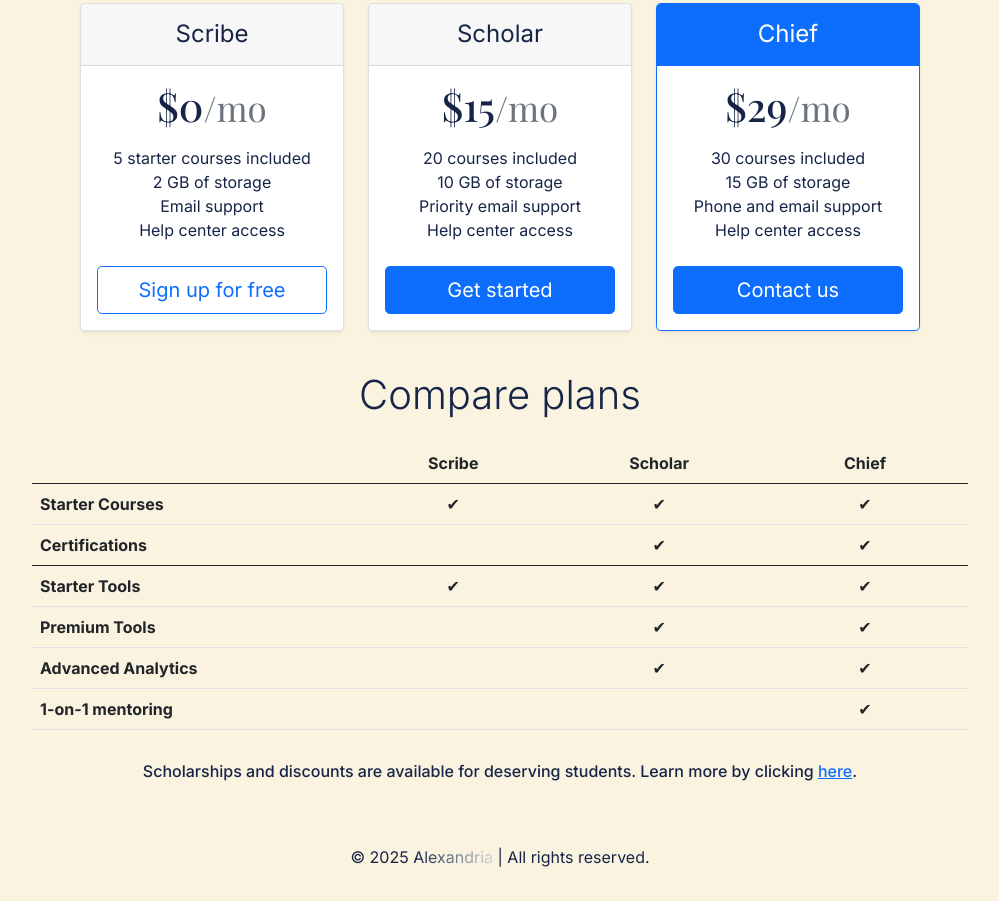
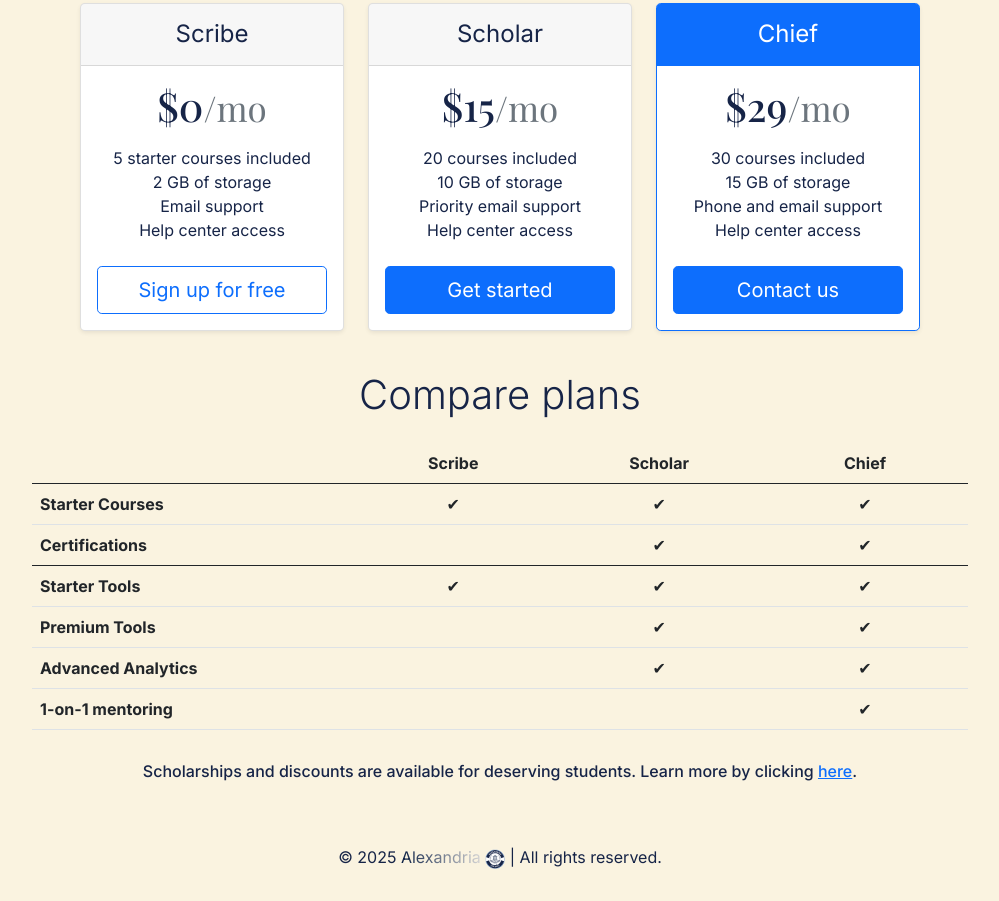
Before and after one commit to yhuhz/educational-resource-hub, a plain HTML site: page index.html in a window 1280 px wide. Shown: the part 2843-3744 px from the top of the page, without its empty margins (140-1139 px from the left). Drawn offline with nearby package versions, Linux system fonts and the light colour scheme; a web font is replaced by a local one.

Commit message:
Added logo

```diff
--- a/index.html
+++ b/index.html
@@ -4,6 +4,7 @@
     <meta charset="UTF-8" />
     <meta name="viewport" content="width=device-width, initial-scale=1.0" />
     <title>Alexandria</title>
+    <link rel="icon" href="./assets/Alexandria.ico" type="image/x-icon" />
 
     <!-- Bootstrap -->
     <link
@@ -436,8 +437,9 @@
     <!-- Footer -->
     <footer class="text-center py-3">
       <p>
-        &copy; 2025 <span class="alexandria-text">Alexandria</span> | All rights
-        reserved.
+        &copy; 2025 <span class="alexandria-text">Alexandria</span>
+        <img src="./assets/Alexandria.ico" width="20px" height="auto" /> | All
+        rights reserved.
       </p>
     </footer>
   </body>
```
Also changed, not shown: assets/Alexandria.ico (added).
